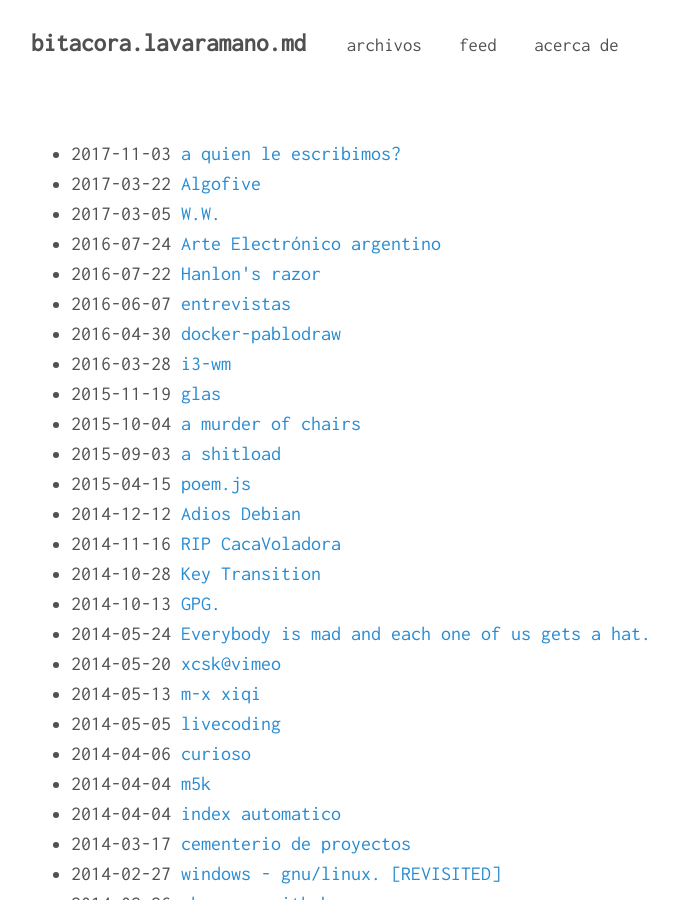
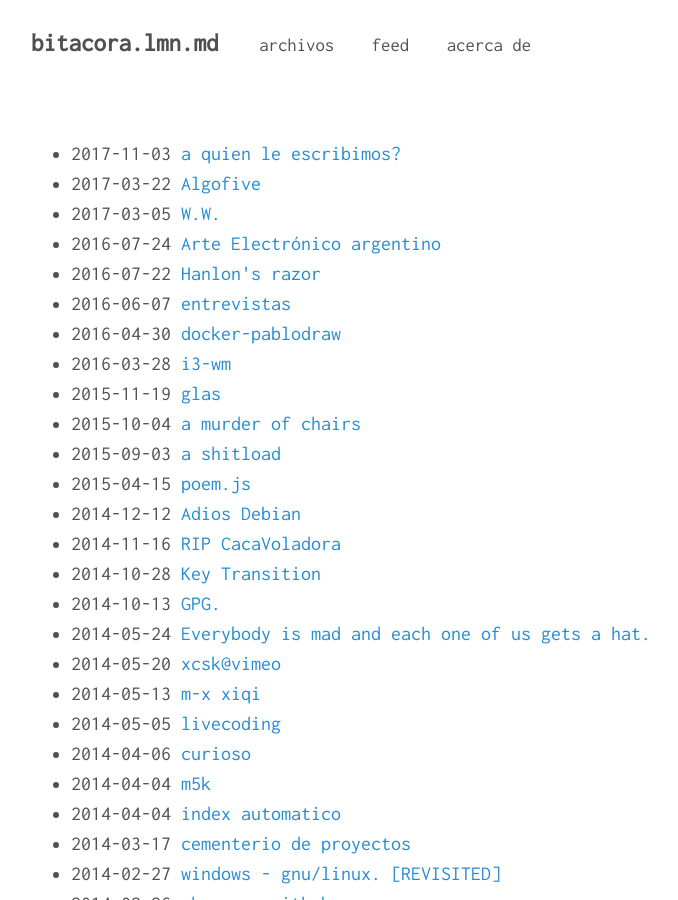
Before and after one commit to lvm/bit, a Jekyll site: the page built from index.html, in a window 1280 px wide and 900 px high. Shown: the whole window, without its empty margins (229-907 px from the left). Built offline with Jekyll 4.4.1, drawn with Linux system fonts in a browser that asks for light colours.

Commit message:
Update _config.yml

```diff
--- a/_config.yml
+++ b/_config.yml
@@ -1,15 +1,17 @@
 ###########
 # site.title, site.url, site.author.name
 
-title:   bitacora.lavaramano.md
+title:   bitacora.lmn.md
 author:
-  name:  bitacora.lavaramano.md
+  name:  bitacora.lmn.md
 
 ## note:
 #  use site.path in your templates to make it work for both protocols e.g. http and https
 #  use site.url only inside the web feed template (e.g. requires full url incl. protocol)
-path: /blog
-url:  "http://lvm.github.io/blog"
+# path: /blog
+# url:  "http://lvm.github.io/blog"
+path: /
+url: "https://blog.cyberpunk.net.ar/"
 
 
 ########
```
